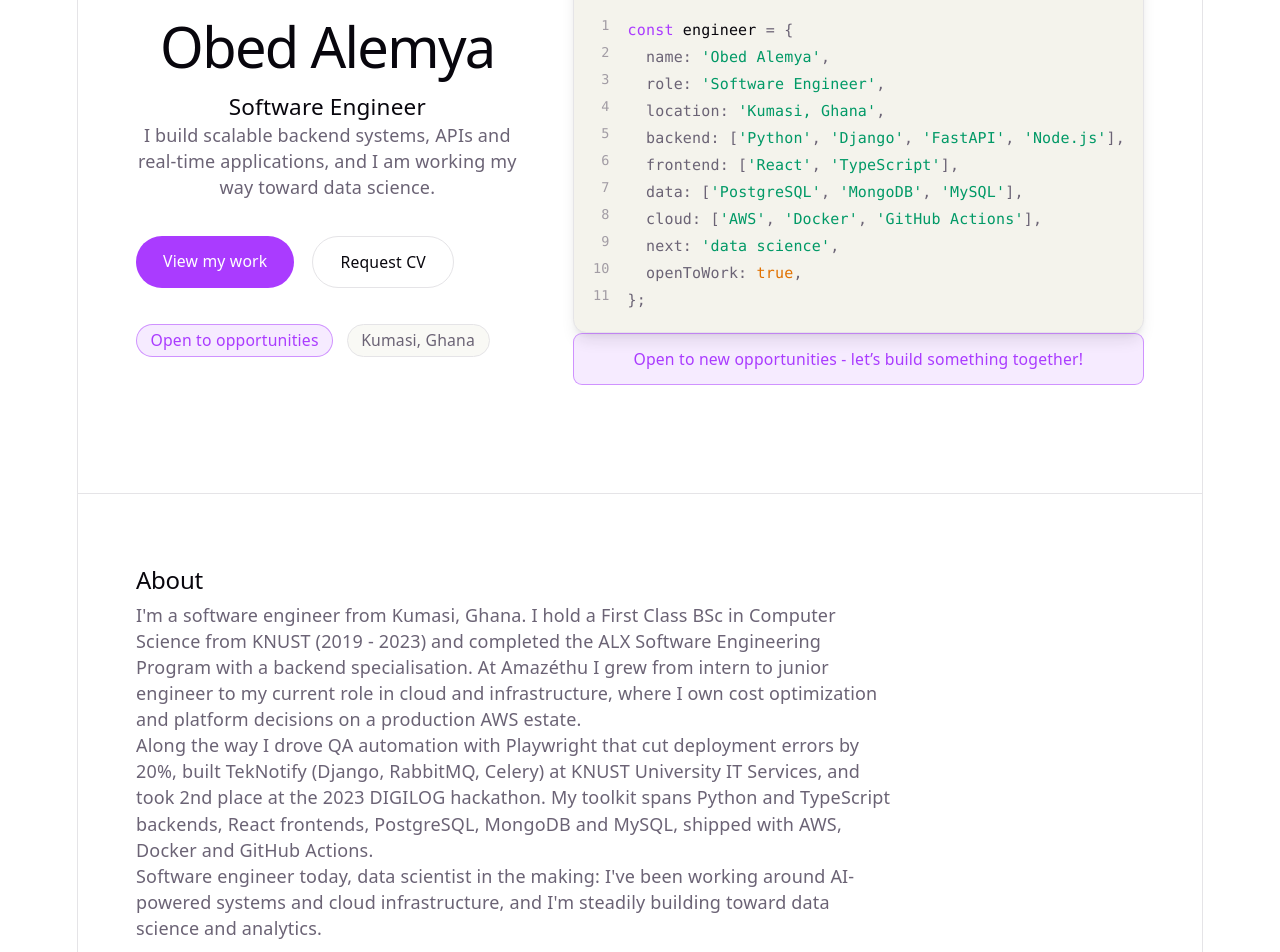
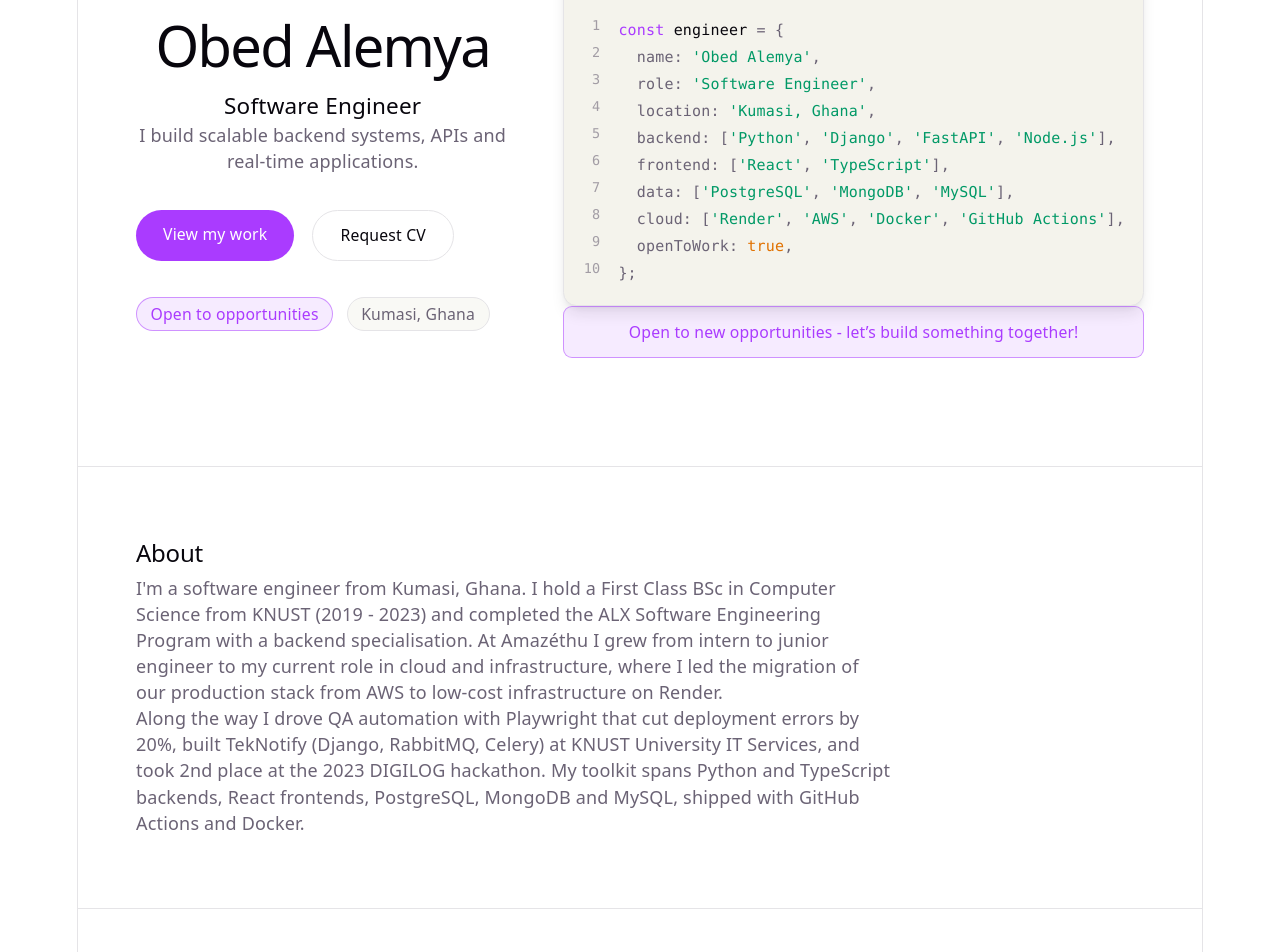
Before and after one commit to alemyaobed/alemyaobed, a React app in the folder site/: page / in a window 1280 px wide. Shown: the part 240-1192 px from the top of the page. Built offline with nearby package versions, Linux system fonts and the light colour scheme; the HTML template or start-up script is replaced by a standard one.

Commit message:
Correct the infrastructure story to the AWS to Render migration and drop the data science framing (#28)

```diff
--- a/site/src/content.ts
+++ b/site/src/content.ts
@@ -16,8 +16,7 @@ export const SITE = {
   role: 'Software Engineer',
   location: 'Kumasi, Ghana',
   greeting: "Hello, I'm",
-  tagline:
-    'I build scalable backend systems, APIs and real-time applications, and I am working my way toward data science.',
+  tagline: 'I build scalable backend systems, APIs and real-time applications.',
   availability: 'Open to opportunities',
   pageTitle: 'Obed Alemya, Software Engineer',
 } as const
@@ -95,17 +94,14 @@ export const CODE_CARD_LINES: CodeLine[] = [
   ],
   [
     { text: '  cloud: [', tone: 'plain' },
+    { text: "'Render'", tone: 'string' },
+    { text: ', ', tone: 'plain' },
     { text: "'AWS'", tone: 'string' },
     { text: ', ', tone: 'plain' },
     { text: "'Docker'", tone: 'string' },
     { text: ', ', tone: 'plain' },
     { text: "'GitHub Actions'", tone: 'string' },
     { text: '],', tone: 'plain' },
-  ],
-  [
-    { text: '  next: ', tone: 'plain' },
-    { text: "'data science'", tone: 'string' },
-    { text: ',', tone: 'plain' },
   ],
   [
     { text: '  openToWork: ', tone: 'plain' },
@@ -120,9 +116,8 @@ export const CODE_CARD_LINES: CodeLine[] = [
 export const ABOUT = {
   heading: 'About',
   paragraphs: [
-    "I'm a software engineer from Kumasi, Ghana. I hold a First Class BSc in Computer Science from KNUST (2019 - 2023) and completed the ALX Software Engineering Program with a backend specialisation. At Amazéthu I grew from intern to junior engineer to my current role in cloud and infrastructure, where I own cost optimization and platform decisions on a production AWS estate.",
-    'Along the way I drove QA automation with Playwright that cut deployment errors by 20%, built TekNotify (Django, RabbitMQ, Celery) at KNUST University IT Services, and took 2nd place at the 2023 DIGILOG hackathon. My toolkit spans Python and TypeScript backends, React frontends, PostgreSQL, MongoDB and MySQL, shipped with AWS, Docker and GitHub Actions.',
-    "Software engineer today, data scientist in the making: I've been working around AI-powered systems and cloud infrastructure, and I'm steadily building toward data science and analytics.",
+    "I'm a software engineer from Kumasi, Ghana. I hold a First Class BSc in Computer Science from KNUST (2019 - 2023) and completed the ALX Software Engineering Program with a backend specialisation. At Amazéthu I grew from intern to junior engineer to my current role in cloud and infrastructure, where I led the migration of our production stack from AWS to low-cost infrastructure on Render.",
+    'Along the way I drove QA automation with Playwright that cut deployment errors by 20%, built TekNotify (Django, RabbitMQ, Celery) at KNUST University IT Services, and took 2nd place at the 2023 DIGILOG hackathon. My toolkit spans Python and TypeScript backends, React frontends, PostgreSQL, MongoDB and MySQL, shipped with GitHub Actions and Docker.',
   ],
 } as const
 
@@ -225,7 +220,7 @@ export const EXPERIENCE_ENTRIES: ExperienceEntry[] = [
     title: 'Software Engineer, Cloud & Infrastructure',
     organization: 'Amazéthu (Remote)',
     description:
-      'Own the low-cost infrastructure project: mapped the production AWS estate (ECS Fargate, ECR, S3, CloudWatch, API Gateway), drove cost optimization that reduced the monthly bill, authored the cloud migration analysis and validated new Render infrastructure. Also direct hiring strategy and retention analytics.',
+      'Led the low-cost infrastructure project: researched and compared free-tier providers, then planned and executed the phased migration of the production stack from AWS to Render (heaviest service first: botai, then be-app and fe-web), with tag-based GitHub Actions deploys, a keep-warm workflow for free-tier services, DNS and SSL cutover, and end-to-end validation. Also directs hiring strategy and retention analytics.',
   },
   {
     period: 'Apr 2025 - Jan 2026',
@@ -284,7 +279,7 @@ export const CV_REQUEST_BODY =
 // --- Footer ---
 
 export const FOOTER = {
-  tagline: 'Engineering today, data science tomorrow.',
+  tagline: 'Building backend systems that scale.',
   stack: 'Built with React, TypeScript and Tailwind CSS.',
   rights: '© 2026 Obed Alemya. All rights reserved.',
 } as const
```
Also changed, not shown: 1 other file (tests, documents, lock files or other folders).
